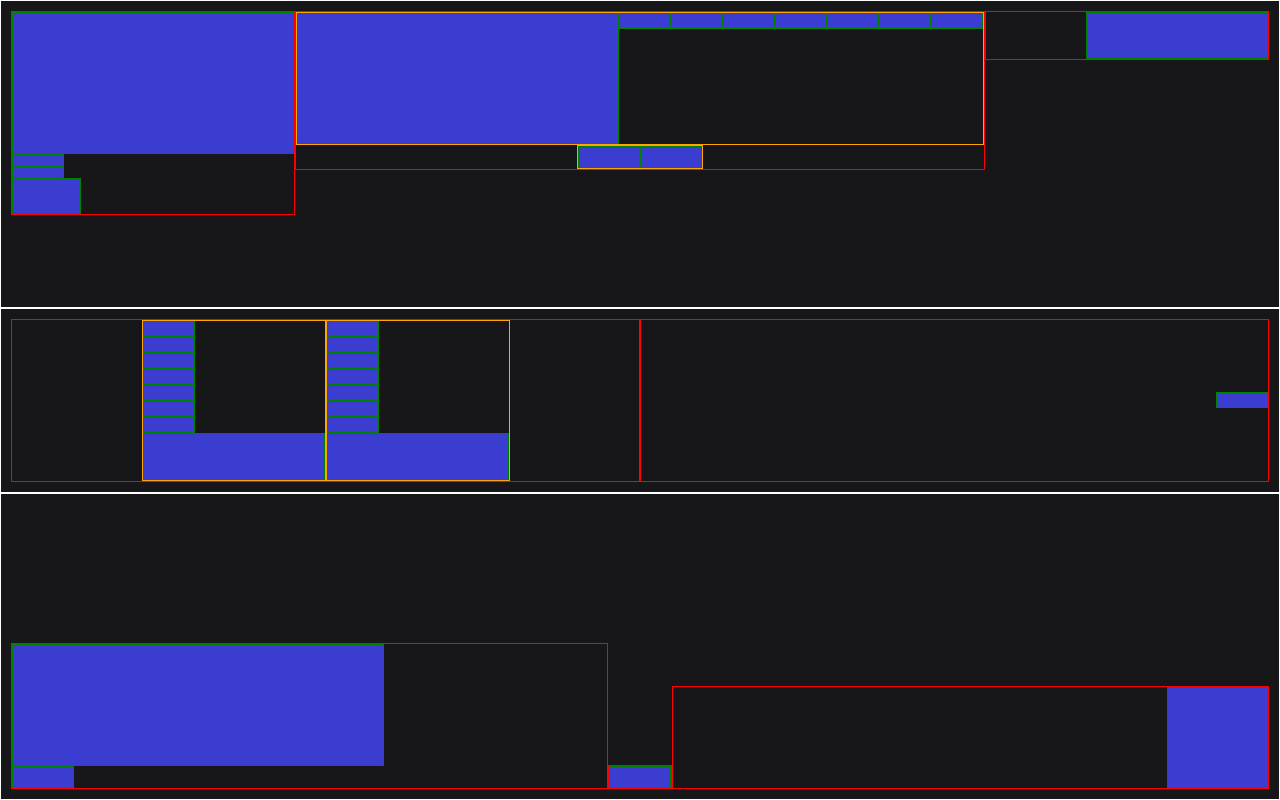
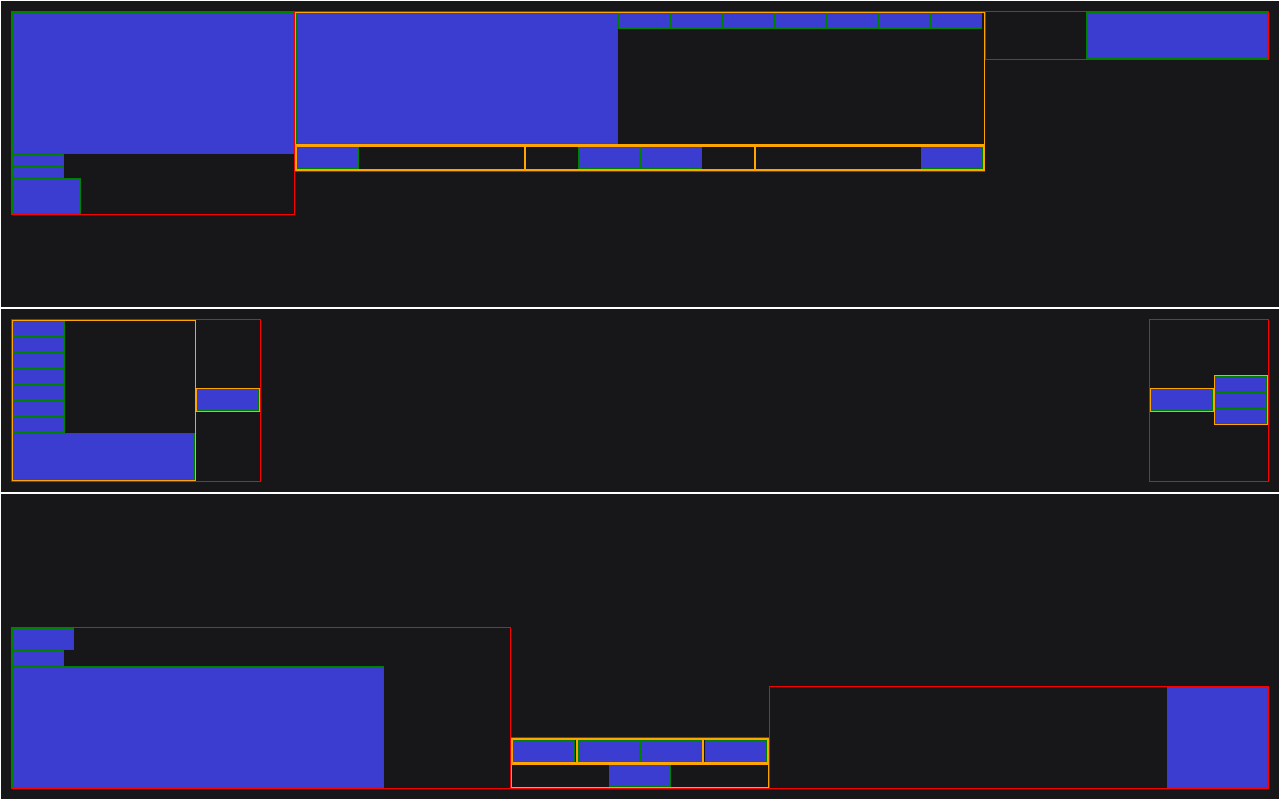
Before and after one commit to KaWaite/poc-align-system, a React (Create React App) app: page / in a window 1280 px wide. Built offline with nearby package versions, Linux system fonts and the light colour scheme.

Commit message:
general functionality

```diff
--- a/src/components/GridArea/index.tsx
+++ b/src/components/GridArea/index.tsx
@@ -4,28 +4,25 @@ import styled from "styled-components";
 export type Props = {
     className?: string;
     vertical?: boolean;
-    horizontal?: boolean;
-    right?: boolean;
-    bottom?: boolean;
-    hasInner?: boolean;
+    middle?: boolean;
+    end?: boolean;
+    reverse?: boolean;
 }
 
 const GridArea: React.FC<Props> = ({
     className,
     vertical,
-    horizontal,
-    right,
-    bottom,
-    hasInner,
+    middle,
+    end,
+    reverse,
     children
 }) => (
     <Wrapper
         className={className}
         vertical={vertical}
-        horizontal={horizontal}
-        right={right}
-        bottom={bottom}
-        hasInner={hasInner}
+        middle={middle}
+        end={end}
+        reverse={reverse}
     >
         {children}
     </Wrapper>
@@ -33,17 +30,16 @@ const GridArea: React.FC<Props> = ({
 
 export default GridArea;
 
-const Wrapper = styled.div<{ vertical?: boolean, horizontal?: boolean, right?: boolean; bottom?: boolean; hasInner?: boolean }>`
+const Wrapper = styled.div<{ vertical?: boolean, middle?: boolean, end?: boolean, reverse?: boolean }>`
     // min-width:20px; // could add a editor mode prop that add min-width
     min-width: inherit;
     min-height:20px; // could add a editor mode prop that add min-height
-    // margin: 10px;
     border: 1px solid red;
     display: flex;
     flex: 1;
-    ${({ horizontal }) => horizontal && "flex-grow: 0;"}
+    ${({ middle }) => middle && "flex-grow: 0;"}
     // flex-wrap: wrap;
-    align-items: ${({ right, bottom, hasInner }) => right || bottom ? "flex-end" : hasInner ? "center" : "start"};
+    align-items: ${({ end, middle }) => end ? "flex-end" : middle ? "center" : "start"};
     justify-content: center;
-    flex-direction: ${({ vertical, hasInner }) => vertical || hasInner ? "column" : "row"}
+    flex-direction: ${({ vertical, reverse }) => vertical ? reverse ? "column-reverse" : "column" : reverse ? "row-reverse" : "row"}
 `;
--- a/src/components/GridWrapper/hooks.ts
+++ b/src/components/GridWrapper/hooks.ts
@@ -105,6 +105,7 @@ export default () => {
         const bottomRight = layout.outer?.bottomRight?.widgets?.map(
             w => plugins.find(p => w === p.id));
 
+        // Inner
         const topLeftInner = layout.inner?.topLeft?.widgets?.map(
             w => plugins.find(p => w === p.id));
         const topCenterInner = layout.inner?.topCenter?.widgets?.map(
@@ -144,9 +145,5 @@ export default () => {
         }
     };
 
-    const gridItems = filterGridItems(mockdata.plugins, mockdata.layout);
-
-    return {
-        gridItems
-    }
+    return { gridItems: filterGridItems(mockdata.plugins, mockdata.layout) }
 }
--- a/src/components/GridWrapper/index.tsx
+++ b/src/components/GridWrapper/index.tsx
@@ -26,7 +26,8 @@ const GridWrapper: React.FC<Props> = () => {
                     )
                     )}
                 </GridArea>
-                <GridArea horizontal hasInner>
+                <GridArea middle vertical>
+                    {/* Middle Outer */}
                     <GridAreaItem>
                         {gridItems?.topCenter?.map(p => (
                             <Item
@@ -39,7 +40,21 @@ const GridWrapper: React.FC<Props> = () => {
                         )
                         )}
                     </GridAreaItem>
+                    {/* Middle Inner */}
                     <GridAreaItem>
+                        <GridAreaItem>
+                            {gridItems?.topLeftInner?.map(p => (
+                                <Item
+                                    key={p?.id}
+                                    minHeight={p?.minHeight}
+                                    maxHeight={p?.maxHeight}
+                                    minWidth={p?.minWidth}
+                                    maxWidth={p?.maxWidth}
+                                />
+                            )
+                            )}
+                        </GridAreaItem>
+                        <GridAreaItem middle>
                             {gridItems?.topCenterInner?.map(p => (
                                 <Item
                                     key={p?.id}
@@ -51,8 +66,21 @@ const GridWrapper: React.FC<Props> = () => {
                             )
                             )}
                         </GridAreaItem>
+                        <GridAreaItem end>
+                            {gridItems?.topRightInner?.map(p => (
+                                <Item
+                                    key={p?.id}
+                                    minHeight={p?.minHeight}
+                                    maxHeight={p?.maxHeight}
+                                    minWidth={p?.minWidth}
+                                    maxWidth={p?.maxWidth}
+                                />
+                            )
+                            )}
+                        </GridAreaItem>
+                    </GridAreaItem>
                 </GridArea>
-                <GridArea vertical right>
+                <GridArea vertical end>
                     {gridItems?.topRight?.map(p => (
                         <Item
                             key={p?.id}
@@ -68,7 +96,7 @@ const GridWrapper: React.FC<Props> = () => {
 
             {/* Middle */}
             <GridSection middle>
-                <GridArea>
+                <GridArea middle>
                     <GridAreaItem vertical>
                         {gridItems?.middleLeft?.map(p => (
                             <Item
@@ -82,7 +110,7 @@ const GridWrapper: React.FC<Props> = () => {
                         )}
                     </GridAreaItem>
                     <GridAreaItem vertical>
-                        {gridItems?.middleLeft?.map(p => (
+                        {gridItems?.middleLeftInner?.map(p => (
                             <Item
                                 key={p?.id}
                                 minHeight={p?.minHeight}
@@ -94,7 +122,8 @@ const GridWrapper: React.FC<Props> = () => {
                         )}
                     </GridAreaItem>
                 </GridArea>
-                <GridArea vertical right>
+                <GridArea middle reverse>
+                    <GridAreaItem vertical>
                         {gridItems?.middleRight?.map(p => (
                             <Item
                                 key={p?.id}
@@ -105,12 +134,25 @@ const GridWrapper: React.FC<Props> = () => {
                             />
                         )
                         )}
+                    </GridAreaItem>
+                    <GridAreaItem vertical>
+                        {gridItems?.middleRightInner?.map(p => (
+                            <Item
+                                key={p?.id}
+                                minHeight={p?.minHeight}
+                                maxHeight={p?.maxHeight}
+                                minWidth={p?.minWidth}
+                                maxWidth={p?.maxWidth}
+                            />
+                        )
+                        )}
+                    </GridAreaItem>
                 </GridArea>
             </GridSection>
 
             {/* Bottom */}
             <GridSection bottom>
-                <GridArea vertical>
+                <GridArea vertical reverse>
                     {gridItems?.bottomLeft?.map(p => (
                         <Item
                             key={p?.id}
@@ -122,7 +164,8 @@ const GridWrapper: React.FC<Props> = () => {
                     )
                     )}
                 </GridArea>
-                <GridArea horizontal bottom>
+                <GridArea middle vertical reverse>
+                    <GridAreaItem middle>
                         {gridItems?.bottomCenter?.map(p => (
                             <Item
                                 key={p?.id}
@@ -133,8 +176,48 @@ const GridWrapper: React.FC<Props> = () => {
                             />
                         )
                         )}
+                    </GridAreaItem>
+                    {/* Middle Inner */}
+                    <GridAreaItem>
+                        <GridAreaItem>
+                            {gridItems?.topLeftInner?.map(p => (
+                                <Item
+                                    key={p?.id}
+                                    minHeight={p?.minHeight}
+                                    maxHeight={p?.maxHeight}
+                                    minWidth={p?.minWidth}
+                                    maxWidth={p?.maxWidth}
+                                />
+                            )
+                            )}
+                        </GridAreaItem>
+                        <GridAreaItem middle>
+                            {gridItems?.topCenterInner?.map(p => (
+                                <Item
+                                    key={p?.id}
+                                    minHeight={p?.minHeight}
+                                    maxHeight={p?.maxHeight}
+                                    minWidth={p?.minWidth}
+                                    maxWidth={p?.maxWidth}
+                                />
+                            )
+                            )}
+                        </GridAreaItem>
+                        <GridAreaItem end>
+                            {gridItems?.topRightInner?.map(p => (
+                                <Item
+                                    key={p?.id}
+                                    minHeight={p?.minHeight}
+                                    maxHeight={p?.maxHeight}
+                                    minWidth={p?.minWidth}
+                                    maxWidth={p?.maxWidth}
+                                />
+                            )
+                            )}
+                        </GridAreaItem>
+                    </GridAreaItem>
                 </GridArea>
-                <GridArea vertical right>
+                <GridArea vertical end>
                     {gridItems?.bottomRight?.map(p => (
                         <Item
                             key={p?.id}
@@ -171,10 +254,11 @@ const GridSection = styled.div<{ middle?: boolean, bottom?: boolean }>`
   border: 1px solid white;
   `;
 
-const GridAreaItem = styled.div<{ middle?: boolean, bottom?: boolean, vertical?: boolean }>`
+const GridAreaItem = styled.div<{ middle?: boolean, bottom?: boolean, vertical?: boolean, end?: boolean }>`
   display: flex;
   align-items: ${({ middle, bottom }) => middle ? "middle" : bottom ? "flex-end" : "start"};
-  justify-content: space-between;
+  justify-content: ${({ middle, end }) => middle ? "center" : end ? "flex-end" : "flex-start"};
+  width: 100%;
   flex-direction: ${({ vertical }) => vertical ? "column" : "row"};
   border: 1px solid orange;
   `;
--- a/src/mockdata.json
+++ b/src/mockdata.json
@@ -43,6 +43,8 @@
             },
             "middleRight": {
                 "widgets": [
+                    "3",
+                    "3",
                     "3"
                 ]
             },
@@ -54,6 +56,7 @@
             "bottomLeft": {
                 "widgets": [
                     "9",
+                    "3",
                     "10"
                 ]
             },
@@ -80,12 +83,12 @@
                     "11"
                 ]
             },
-            "leftMiddle": {
+            "middleLeft": {
                 "widgets": [
                     "11"
                 ]
             },
-            "rightMiddle": {
+            "middleRight": {
                 "widgets": [
                     "11"
                 ]
```
Lines whose indentation alone changed are shown as unchanged.
